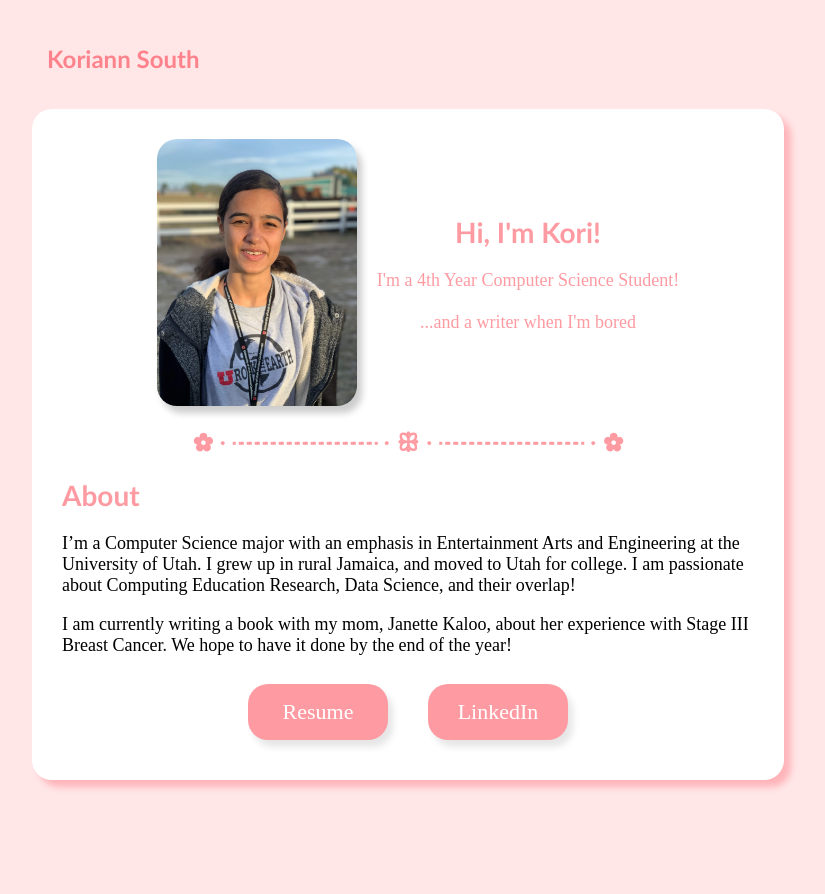
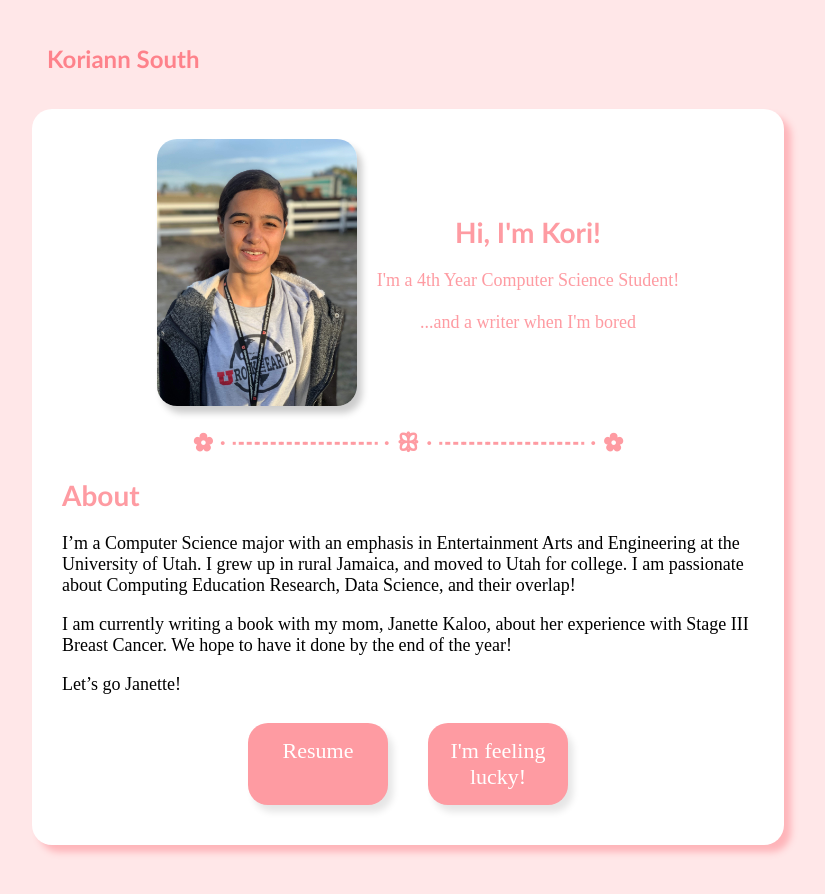
Before and after one commit to KVSRoyal/KVSRoyal.github.io, a Jekyll site: the page built from index.md, in a window 1280 px wide. Shown: the top 894 px of the page, without its empty margins (232-1057 px from the left). Built offline with Jekyll 4.4.1, drawn with Linux system fonts in a browser that asks for light colours.

Commit message:
Update to index.md
subtract and add a button called "I'm feeling lucky!"
and something else

```diff
--- a/index.md
+++ b/index.md
@@ -28,7 +28,9 @@ I'm a Computer Science major with an emphasis in Entertainment Arts and Engineer
 
 I am currently writing a book with my mom, Janette Kaloo, about her experience with Stage III Breast Cancer. We hope to have it done by the end of the year!
 
+Let's go Janette!
+
 <div style="display: flex; justify-content:center; flex-wrap: wrap;">
 	<a href="assets/docs/resume.pdf" target="_blank" class="link-button">Resume</a>
-	<a href="https://www.linkedin.com/in/koriann-south-120603152" target="_blank" class="link-button">LinkedIn</a>
+	<a href="http://frogfind.com/" target="_blank" class="link-button">I'm feeling lucky!</a>
 </div>
```
